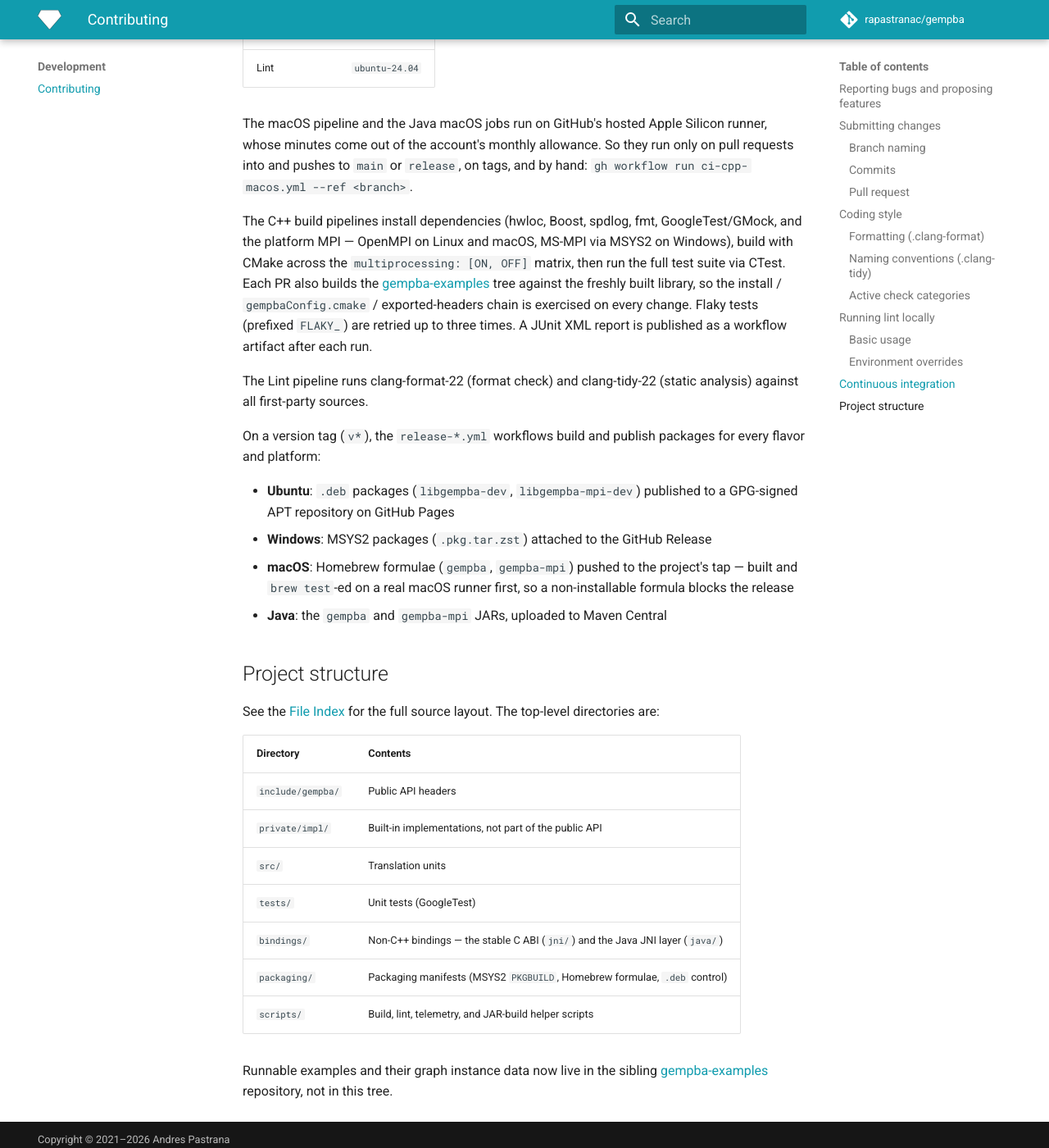
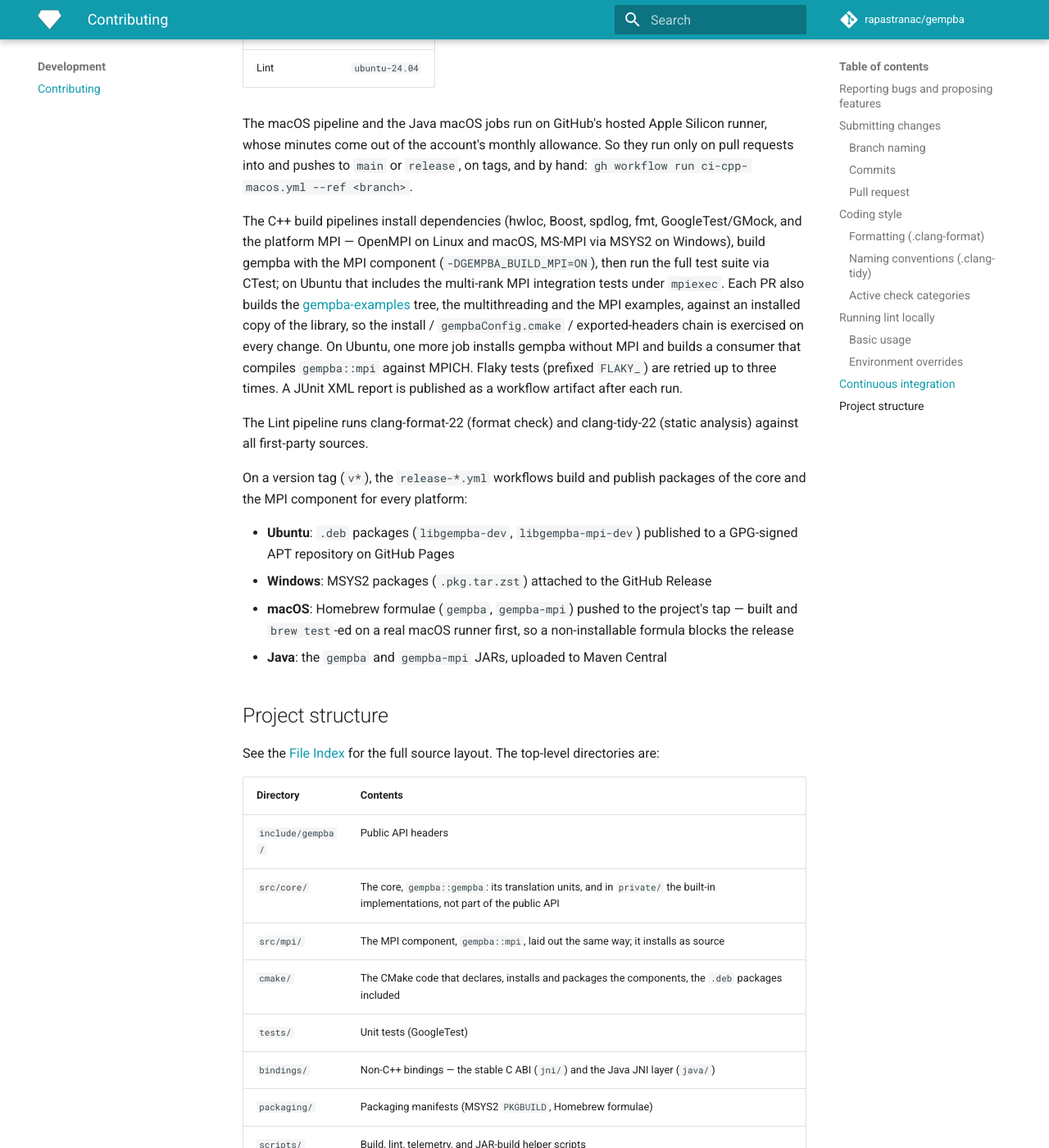
Before and after one commit to rapastranac/gempba-docs, an MkDocs documentation site: the page built from docs/contributing.md, in a window 1280 px wide and 1400 px high, scrolled down 5097 px. Shown: the whole window at 82% size. Built offline with MkDocs 1.6.1 and Material for MkDocs 9.7.7, drawn with Linux system fonts in a browser that asks for light colours; comment, search, counter and statistics services are not loaded.

Commit message:
#471 docs(#10, #18): Present the core and the MPI component on the home, examples and contributing pages
- Home: the core and the MPI component replace the Flavors section; the requirements table's MPI, spdlog and fmt rows
- Examples: the MPI examples need the MPI component, and the MPI benchmark shows scheduler::run
- Contributing: CI builds with the MPI component and runs an MPICH consumer; releases ship the core and the MPI component; the project structure shows src/core, src/mpi and cmake/

```diff
--- a/docs/contributing.md
+++ b/docs/contributing.md
@@ -203,16 +203,18 @@ account's monthly allowance. So they run only on pull requests into and pushes t
 hand: `gh workflow run ci-cpp-macos.yml --ref <branch>`.
 
 The C++ build pipelines install dependencies (hwloc, Boost, spdlog, fmt, GoogleTest/GMock, and the platform MPI —
-OpenMPI on Linux and macOS, MS-MPI via MSYS2 on Windows), build with CMake across the `multiprocessing: [ON, OFF]`
-matrix, then run the full test suite via CTest. Each PR also builds the [gempba-examples](https://github.com/rapastranac/gempba-examples)
-tree against the freshly built library, so the install / `gempbaConfig.cmake` / exported-headers chain is exercised on
-every change. Flaky tests (prefixed `FLAKY_`) are retried up to three times. A JUnit XML report is published as a
+OpenMPI on Linux and macOS, MS-MPI via MSYS2 on Windows), build gempba with the MPI component
+(`-DGEMPBA_BUILD_MPI=ON`), then run the full test suite via CTest; on Ubuntu that includes the multi-rank MPI integration
+tests under `mpiexec`. Each PR also builds the [gempba-examples](https://github.com/rapastranac/gempba-examples) tree,
+the multithreading and the MPI examples, against an installed copy of the library, so the install / `gempbaConfig.cmake` /
+exported-headers chain is exercised on every change. On Ubuntu, one more job installs gempba without MPI and builds a
+consumer that compiles `gempba::mpi` against MPICH. Flaky tests (prefixed `FLAKY_`) are retried up to three times. A JUnit XML report is published as a
 workflow artifact after each run.
 
 The Lint pipeline runs clang-format-22 (format check) and clang-tidy-22 (static analysis) against all first-party
 sources.
 
-On a version tag (`v*`), the `release-*.yml` workflows build and publish packages for every flavor and platform:
+On a version tag (`v*`), the `release-*.yml` workflows build and publish packages of the core and the MPI component for every platform:
 
 - **Ubuntu**: `.deb` packages (`libgempba-dev`, `libgempba-mpi-dev`) published to a GPG-signed APT repository on GitHub Pages
 - **Windows**: MSYS2 packages (`.pkg.tar.zst`) attached to the GitHub Release
@@ -226,11 +228,12 @@ See the [File Index](reference/file-index.md) for the full source layout. The to
 | Directory         | Contents                                                            |
 |-------------------|---------------------------------------------------------------------|
 | `include/gempba/` | Public API headers                                                  |
-| `private/impl/`   | Built-in implementations, not part of the public API                |
-| `src/`            | Translation units                                                   |
+| `src/core/`       | The core, `gempba::gempba`: its translation units, and in `private/` the built-in implementations, not part of the public API |
+| `src/mpi/`        | The MPI component, `gempba::mpi`, laid out the same way; it installs as source |
+| `cmake/`          | The CMake code that declares, installs and packages the components, the `.deb` packages included |
 | `tests/`          | Unit tests (GoogleTest)                                             |
 | `bindings/`       | Non-C++ bindings — the stable C ABI (`jni/`) and the Java JNI layer (`java/`) |
-| `packaging/`      | Packaging manifests (MSYS2 `PKGBUILD`, Homebrew formulae, `.deb` control) |
+| `packaging/`      | Packaging manifests (MSYS2 `PKGBUILD`, Homebrew formulae)           |
 | `scripts/`        | Build, lint, telemetry, and JAR-build helper scripts                |
 
 Runnable examples and their graph instance data now live in the sibling
```
Also changed, not shown: docs/examples.md (+2 -2 lines), docs/index.md (+7 -7 lines).
